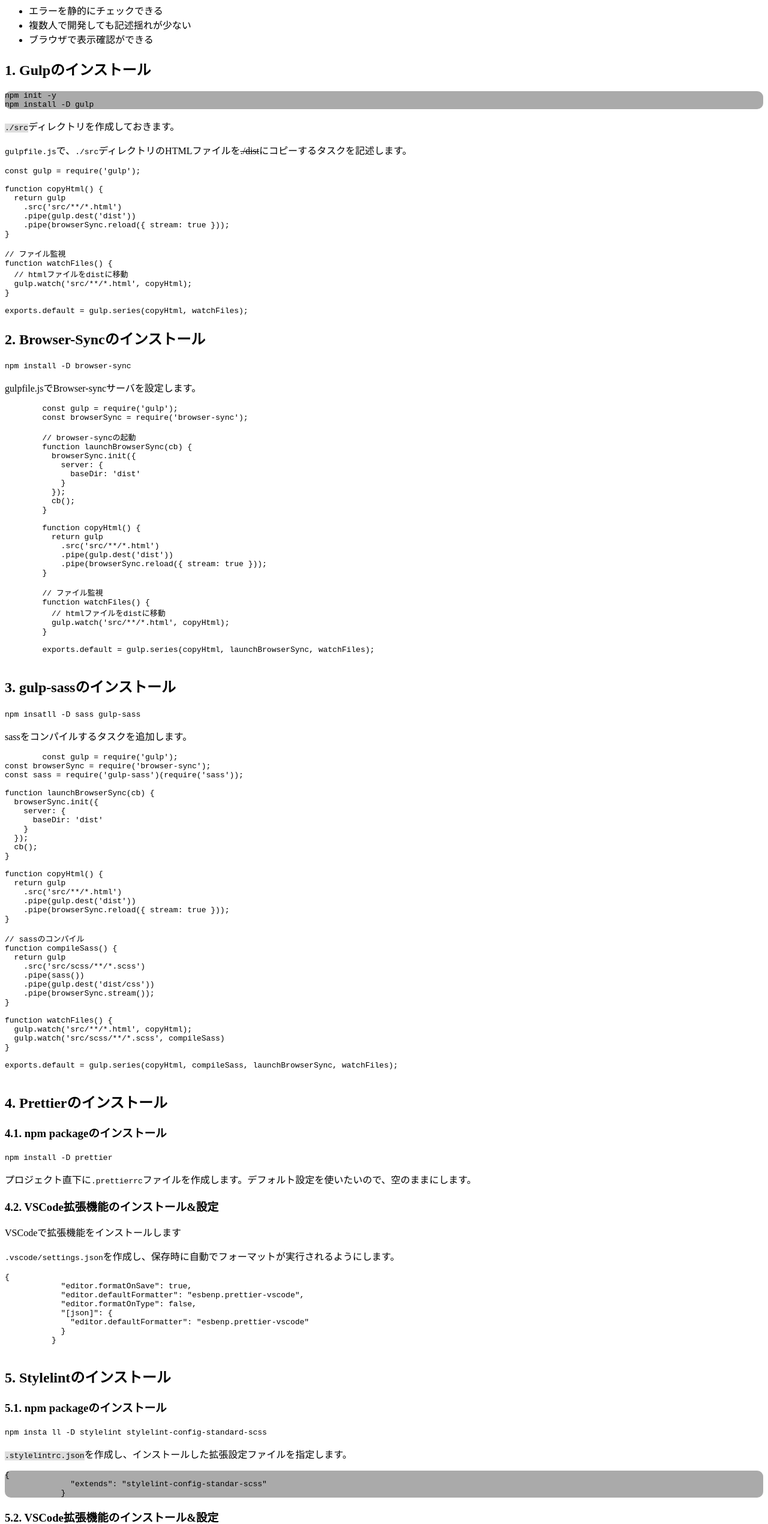
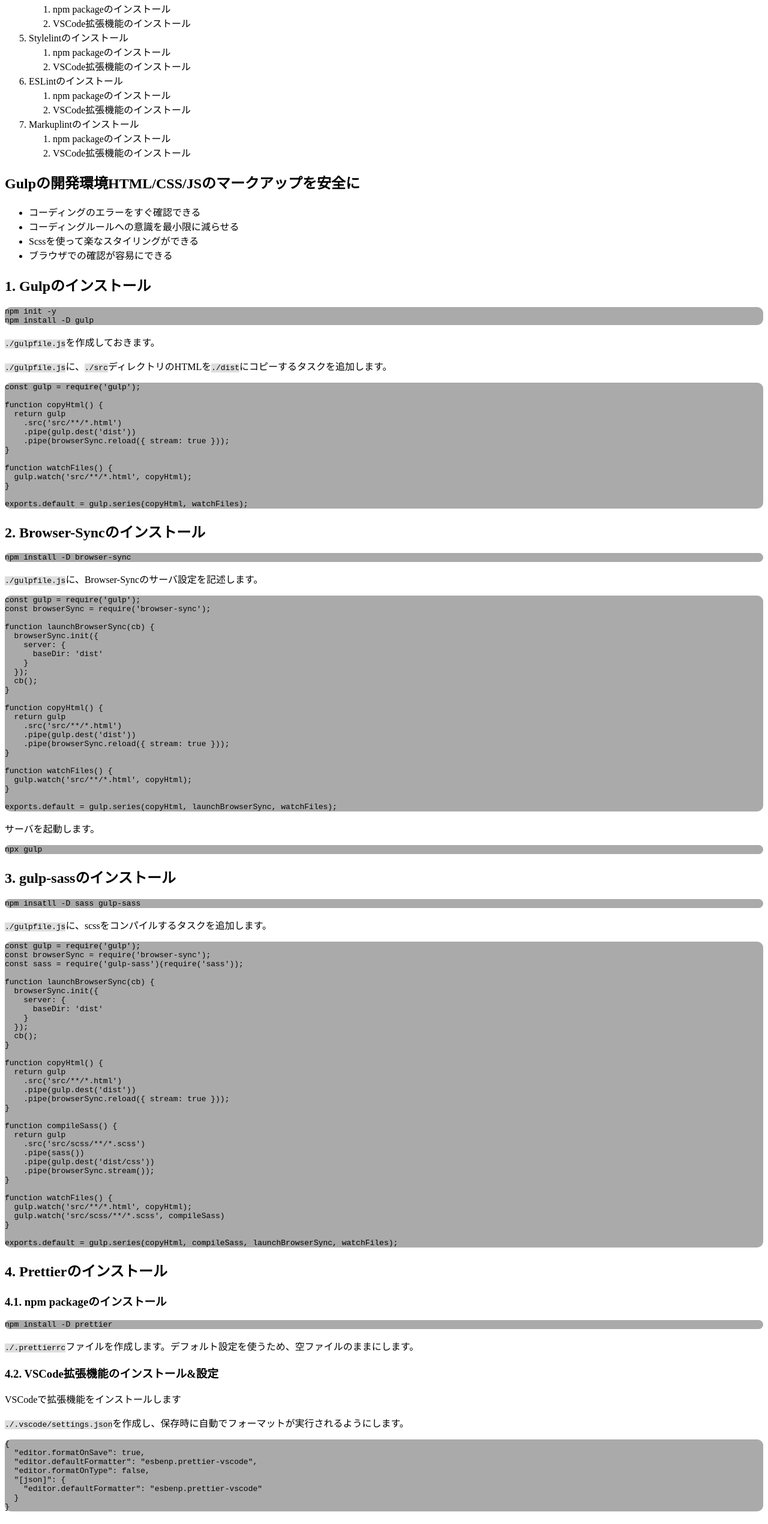
Before and after one commit to 73-hana/gulp-environment, a website: page src/index.html in a window 1280 px wide. Shown: the part 150-2691 px from the top of the page at 60% size. Drawn offline with nearby package versions, Linux system fonts and the light colour scheme; files that its build step writes are made by us from their sources.

Commit message:
index.htmlの内容・マークアップ修正

```diff
--- a/gulpfile.js
+++ b/gulpfile.js
@@ -18,7 +18,6 @@
     .pipe(browserSync.reload({ stream: true }));
 }
 
-// sassのコンパイル
 function compileSass() {
   return gulp
     .src("src/scss/**/*.scss")
--- a/src/index.html
+++ b/src/index.html
@@ -3,7 +3,7 @@
   <head>
     <meta charset="UTF-8" />
     <meta name="viewport" content="width=device-width, initial-scale=1.0" />
-    <title>Gulpの開発環境 | HTML/CSS/JSの記述を簡単に</title>
+    <title>Gulpの開発環境 | HTML/CSS/JSのマークアップを安全に</title>
     <link rel="stylesheet" href="./css/style.css" />
   </head>
   <body>
@@ -11,19 +11,50 @@
       <div class="container">
         <p>Gulpの開発環境</p>
         <nav>
-          <li>見出し</li>
+          <ol>
+            <li>Gulpのインストール</li>
+            <li>Browser-Syncのインストール</li>
+            <li>gulp-sassのインストール</li>
+            <li>
+              Prettierのインストール<br />
+              <ol>
+                <li>npm packageのインストール</li>
+                <li>VSCode拡張機能のインストール</li>
+              </ol>
+            </li>
+            <li>
+              Stylelintのインストール<br />
+              <ol>
+                <li>npm packageのインストール</li>
+                <li>VSCode拡張機能のインストール</li>
+              </ol>
+            </li>
+            <li>
+              ESLintのインストール<br />
+              <ol>
+                <li>npm packageのインストール</li>
+                <li>VSCode拡張機能のインストール</li>
+              </ol>
+            </li>
+            <li>
+              Markuplintのインストール<br />
+              <ol>
+                <li>npm packageのインストール</li>
+                <li>VSCode拡張機能のインストール</li>
+              </ol>
+            </li>
+          </ol>
         </nav>
       </div>
     </header>
     <main>
       <section class="hero">
-        <h1>
-          Gulpの開発環境<span>HTML/SCSS/JSを安全にマークアップできる環境</span>
-        </h1>
+        <h1>Gulpの開発環境<span>HTML/CSS/JSのマークアップを安全に</span></h1>
         <ul>
-          <li>エラーを静的にチェックできる</li>
-          <li>複数人で開発しても記述揺れが少ない</li>
-          <li>ブラウザで表示確認ができる</li>
+          <li>コーディングのエラーをすぐ確認できる</li>
+          <li>コーディングルールへの意識を最小限に減らせる</li>
+          <li>Scssを使って楽なスタイリングができる</li>
+          <li>ブラウザでの確認が容易にできる</li>
         </ul>
       </section>
       <section>
@@ -31,15 +62,14 @@
         <p>
           <code class="block">npm init -y<br />npm install -D gulp</code>
         </p>
-        <p><code class="inline">./src</code>ディレクトリを作成しておきます。</p>
+        <p><code class="inline">./gulpfile.js</code>を作成しておきます。</p>
         <p>
-          <code>gulpfile.js</code
-          >で、<code>./src</code>ディレクトリのHTMLファイルを<s>./dist</s>にコピーするタスクを記述します。
+          <code class="inline">./gulpfile.js</code>に、<code class="inline"
+            >./src</code
+          >ディレクトリのHTMLを<code class="inline">./dist</code
+          >にコピーするタスクを追加します。
         </p>
-        <p>
-          <code>
-            <pre>
-const gulp = require('gulp');
+        <pre><code class="block">const gulp = require('gulp');
 
 function copyHtml() {
   return gulp
@@ -48,29 +78,22 @@
     .pipe(browserSync.reload({ stream: true }));
 }
 
-// ファイル監視
 function watchFiles() {
-  // htmlファイルをdistに移動
   gulp.watch('src/**/*.html', copyHtml);
 }
 
-exports.default = gulp.series(copyHtml, watchFiles);
-</pre
-            >
-          </code>
-        </p>
+exports.default = gulp.series(copyHtml, watchFiles);</code></pre>
       </section>
       <section>
         <h2>2. Browser-Syncのインストール</h2>
-        <p><code>npm install -D browser-sync</code></p>
-        <p>gulpfile.jsでBrowser-syncサーバを設定します。</p>
+        <p><code class="block">npm install -D browser-sync</code></p>
         <p>
-          <code>
-            <pre>
-        const gulp = require('gulp');
+          <code class="inline">./gulpfile.js</code
+          >に、Browser-Syncのサーバ設定を記述します。
+        </p>
+        <pre><code class="block">const gulp = require('gulp');
 const browserSync = require('browser-sync');
 
-        // browser-syncの起動
 function launchBrowserSync(cb) {
   browserSync.init({
     server: {
@@ -87,26 +110,23 @@
     .pipe(browserSync.reload({ stream: true }));
 }
 
-        // ファイル監視
 function watchFiles() {
-          // htmlファイルをdistに移動
   gulp.watch('src/**/*.html', copyHtml);
 }
 
-        exports.default = gulp.series(copyHtml, launchBrowserSync, watchFiles);
-        </pre
-            >
-          </code>
-        </p>
+exports.default = gulp.series(copyHtml, launchBrowserSync, watchFiles);</code></pre>
+        <p>サーバを起動します。</p>
+        <p><code class="block">npx gulp</code></p>
       </section>
       <section>
         <h2>3. gulp-sassのインストール</h2>
-        <p><code>npm insatll -D sass gulp-sass</code></p>
-        <p>sassをコンパイルするタスクを追加します。</p>
+        <p><code class="block">npm insatll -D sass gulp-sass</code></p>
         <p>
-          <code>
-            <pre>
-        const gulp = require('gulp');
+          <code class="inline">./gulpfile.js</code
+          >に、scssをコンパイルするタスクを追加します。
+        </p>
+
+        <pre><code class="block">const gulp = require('gulp');
 const browserSync = require('browser-sync');
 const sass = require('gulp-sass')(require('sass'));
 
@@ -126,7 +146,6 @@
     .pipe(browserSync.reload({ stream: true }));
 }
 
-// sassのコンパイル
 function compileSass() {
   return gulp
     .src('src/scss/**/*.scss')
@@ -140,65 +159,51 @@
   gulp.watch('src/scss/**/*.scss', compileSass)
 }
 
-exports.default = gulp.series(copyHtml, compileSass, launchBrowserSync, watchFiles);
-      </pre
-            >
-          </code>
-        </p>
+exports.default = gulp.series(copyHtml, compileSass, launchBrowserSync, watchFiles);</code></pre>
       </section>
       <section>
         <h2>4. Prettierのインストール</h2>
         <h3>4.1. npm packageのインストール</h3>
-        <p><code>npm install -D prettier</code></p>
+        <p><code class="block">npm install -D prettier</code></p>
         <p>
-          プロジェクト直下に<code>.prettierrc</code>ファイルを作成します。デフォルト設定を使いたいので、空のままにします。
+          <code class="inline">./.prettierrc</code
+          >ファイルを作成します。デフォルト設定を使うため、空ファイルのままにします。
         </p>
         <h3>4.2. VSCode拡張機能のインストール&設定</h3>
         <p>VSCodeで拡張機能をインストールします</p>
         <p>
-          <code>.vscode/settings.json</code
+          <code class="inline">./.vscode/settings.json</code
           >を作成し、保存時に自動でフォーマットが実行されるようにします。
         </p>
-        <p>
-          <code>
-            <pre>
-{
+        <pre><code class="block">{
   "editor.formatOnSave": true,
   "editor.defaultFormatter": "esbenp.prettier-vscode",
   "editor.formatOnType": false,
   "[json]": {
     "editor.defaultFormatter": "esbenp.prettier-vscode"
   }
-          }
-          </pre
-            >
-          </code>
-        </p>
+}</code></pre>
       </section>
       <section>
         <h2>5. Stylelintのインストール</h2>
         <h3>5.1. npm packageのインストール</h3>
         <p>
-          <code>npm insta ll -D stylelint stylelint-config-standard-scss</code>
+          <code class="block"
+            >npm insta ll -D stylelint stylelint-config-standard-scss</code
+          >
         </p>
         <p>
-          <code class="inline">.stylelintrc.json</code
+          <code class="inline">./.stylelintrc.json</code
           >を作成し、インストールした拡張設定ファイルを指定します。
         </p>
-        <p>
-          <code class="block">
-            <pre>
-{
+
+        <pre><code class="block">{
   "extends": "stylelint-config-standar-scss"
-            }</pre
-            >
-          </code>
-        </p>
+}</code></pre>
+
         <h3>5.2. VSCode拡張機能のインストール&設定</h3>
-        <p>
-          <code>
-            <pre>
-{
+
+        <pre><code class="block">{
   "css.validate": false,
   "scss.validate": false,
   "[css]": {
@@ -219,30 +224,23 @@
   "[json]": {
     "editor.defaultFormatter": "esbenp.prettier-vscode"
   }
-          }
-          </pre
-            >
-          </code>
-        </p>
+}</code></pre>
       </section>
       <section>
-        <h2>4. ESLintのインストール</h2>
-        <h3>4.1. npm packageのインストール</h3>
-        <p><code>npm install -D eslint @eslint/js </code></p>
-        <p><code class="inline">eslint.config.js</code>を作成し設定します。</p>
+        <h2>6. ESLintのインストール</h2>
+        <h3>6.1. npm packageのインストール</h3>
+        <p><code class="block">npm install -D eslint @eslint/js </code></p>
         <p>
-          <code>
-            <pre>
-import js from "@eslint/js";
+          <code class="inline">./eslint.config.js</code>を作成し設定します。
+        </p>
 
-          export default [js.configs.recommended];</pre
-            >
-          </code>
-        </p>
-        <h3>4.2. VSCode拡張機能のインストール&設定</h3>
-        <p>
-          <code>
-            <pre>
+        <pre><code class="block">import js from "@eslint/js";
+
+export default [js.configs.recommended];</code></pre>
+
+        <h3>6.2. VSCode拡張機能のインストール&設定</h3>
+
+        <pre><code class="block">
 {
   "editor.codeActionsOnSave": {
     "source.fixAll": "always"
@@ -257,26 +255,22 @@
   "[json]": {
     "editor.defaultFormatter": "esbenp.prettier-vscode"
   }
-        }
-        </pre
-            >
-          </code>
-        </p>
+}</code></pre>
       </section>
       <section>
-        <h2>6. Markuplintのインストール</h2>
-        <h3>6.1. npm packageのインストール</h3>
-        <p><code>npm install -D markuplint</code></p>
-        <p>.markuplintrcファイルを作成し設定します</p>
-        <p><code><pre>
-          {
+        <h2>7. Markuplintのインストール</h2>
+        <h3>7.1. npm packageのインストール</h3>
+        <p><code class="block">npm install -D markuplint</code></p>
+        <p>
+          <code class="inline">./.markuplintrc</code>ファイルを作成し設定します
+        </p>
+        <pre><code class="block">{
   "extends": [
     "markuplint:recommended"
   ]
-          }
-        </pre></code></p>
-        <h3>6.2. VSCode拡張機能のインストール&設定</h3>
-        <p><pre><code>{
+}</code></pre>
+        <h3>7.2. VSCode拡張機能のインストール&設定</h3>
+        <pre><code class="block">{
   "markuplint.targetLanguages": ["html"],
   "[javascript]": {
     "editor.codeActionsOnSave": {
@@ -306,10 +300,22 @@
   "[json]": {
     "editor.defaultFormatter": "esbenp.prettier-vscode"
   }
-        }
-        </code></pre></p>
+}</code></pre>
+      </section>
+      <section>
+        <h2>マークアップの注意</h2>
+        <ul>
+          <li>
+            <p>
+              スタイルシートのインポートは、<code class="inline">*.scss</code
+              >ではなく<code class="inline">*.css</code>にする。
+            </p>
+          </li>
+        </ul>
       </section>
     </main>
-    <footer></footer>
+    <footer>
+      <small>2024 ushima09. All right reserved.</small>
+    </footer>
   </body>
 </html>
```
Lines whose indentation alone changed are shown as unchanged.
